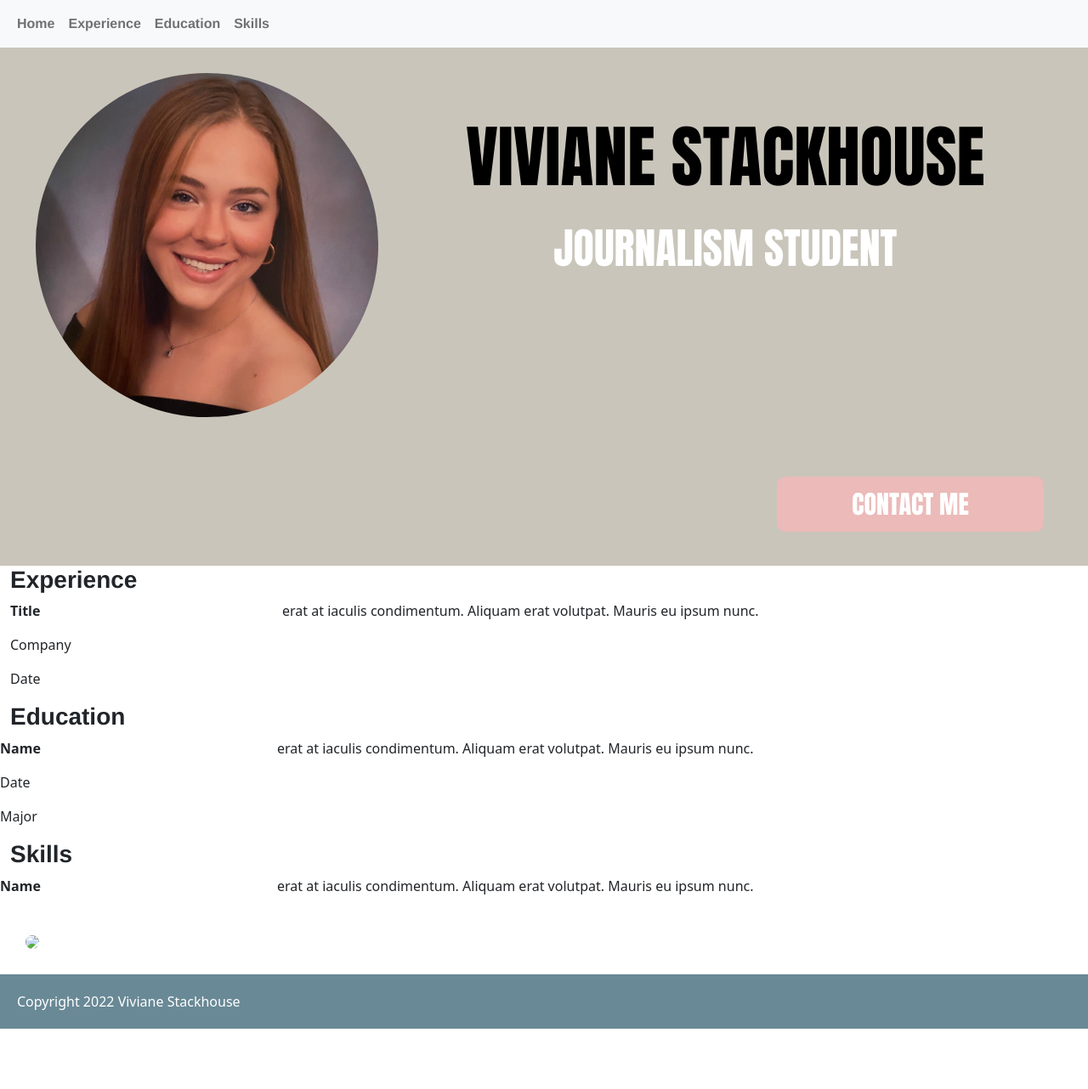
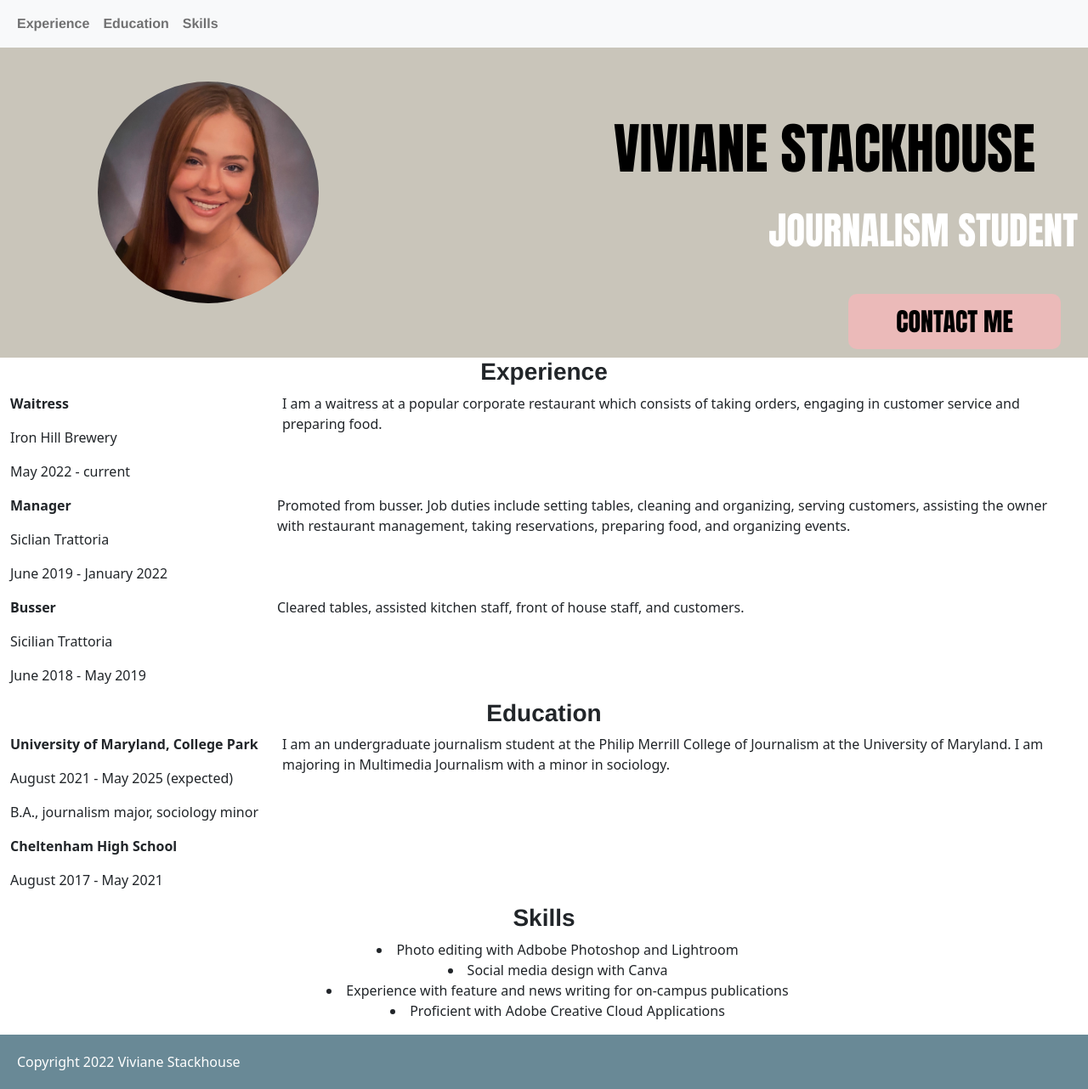
Before and after one commit to vstackho/vivi-stackhouse-352, a plain HTML site: page online-portfolio-project/index.html in a window 1280 px wide. Shown: the whole page at 85% size. Before the commit the page ends 1211 px from the top, so only its background shows below. Drawn offline with nearby package versions, Linux system fonts and the light colour scheme.

Commit message:
final touches

```diff
--- a/online-portfolio-project/index.html
+++ b/online-portfolio-project/index.html
@@ -31,10 +31,6 @@
         <ul class="navbar-nav me-auto mb-2 mb-lg-0">
 
         <li class="nav-item">
-          <a class="nav-link" href="#Experience">Home</a>
-        </li>
-
-        <li class="nav-item">
           <a class="nav-link" href="#Experience">Experience</a>
         </li>
 
@@ -62,11 +58,15 @@
             <img src="vivi-square-headshot.JPEG" id="headshot">
         </div>
         <div class="col-sm-8">
-            <h1>Viviane Stackhouse</h1>
-            <h2>Journalism student</h2>
+            <h1>
+                Viviane Stackhouse
+            </h1>
+            <h2>
+                Journalism student
+            </h2>
+            <button id="button"><a href="mailto:vivstackhouse@gmail.com">Contact Me</a></button>
         </div>
     </div>
-<button id="button"><a href="#">Contact Me</a></button>
 </div>
 <!--Topper end-->
 
@@ -80,17 +80,47 @@
     <div class="row">
         <div class="col-3">
             <p
-               id="title">Title</p>
+               id="title">Waitress</p>
             <p
-               id="company">Company</p>
+               id="company">Iron Hill Brewery</p>
             <p
-               id="date">Date</p>
+               id="date">May 2022 - current</p>
         </div>
         <div class="col-9">
             <p id="description">
-                erat at iaculis condimentum. Aliquam erat volutpat. Mauris eu ipsum nunc.
+I am a waitress at a popular corporate restaurant which consists of taking orders, engaging in customer service and preparing food.
             </p>
         </div>
+            <div class="row">
+        <div class="col-3">
+            <p
+               id="title">Manager</p>
+            <p
+               id="company">Siclian Trattoria</p>
+            <p
+               id="date">June 2019 - January 2022</p>
+        </div>
+        <div class="col-9">
+            <p id="description">
+Promoted from busser.  Job duties include setting tables, cleaning and organizing, serving customers, assisting the owner with restaurant management, taking reservations, preparing food, and organizing events.
+            </p>
+        </div>
+        </div>
+        <div class="row">
+        <div class="col-3">
+            <p
+               id="title">Busser</p>
+            <p
+               id="company">Sicilian Trattoria</p>
+            <p
+               id="date">June 2018 - May 2019</p>
+        </div>
+        <div class="col-9">
+            <p id="description">
+              Cleared tables, assisted kitchen staff, front of house staff, and customers.
+            </p>
+        </div>
+    </div>
     </div>
 </div>
 <div class="container-fluid">
@@ -100,21 +130,32 @@
             <h3>Education</h3>
         </div>
     </div>
-    </div>
     <div class="row">
         <div class="col-3">
             <p
-               id="title">Name</p>
+               id="title">University of Maryland, College Park</p>
             <p
-               id="company">Date</p>
+               id="date">August 2021 - May 2025 (expected)</p>
             <p
-               id="date">Major</p>
+               id="major">B.A., journalism major, sociology minor</p>
         </div>
         <div class="col-9">
             <p id="description">
-                erat at iaculis condimentum. Aliquam erat volutpat. Mauris eu ipsum nunc.
+                I am an undergraduate journalism student at the Philip Merrill College of Journalism at the University of Maryland. I am majoring in Multimedia Journalism with a minor in sociology.
             </p>
         </div>
+            <div class="row">
+        <div class="col-3">
+            <p
+               id="title">Cheltenham High School</p>
+            <div class="col-9">
+            <p id="description">
+                August 2017 - May 2021
+            </p>
+        </div>
+                </div>
+</div>
+</div>
 </div>
 <div class="container-fluid">
     <div class="row">
@@ -123,26 +164,19 @@
             <h3>Skills</h3>
         </div>
     </div>
-    </div>
     <div class="row">
-        <div class="col-3">
-            <p
-               id="title">Name</p>
-        </div>
-        <div class="col-9">
-            <p id="description">
-                erat at iaculis condimentum. Aliquam erat volutpat. Mauris eu ipsum nunc.
-            </p>
+    <div>
+
+        <ul style=list-style-type: square id="skills">
+         <li>Photo editing with Adbobe Photoshop and Lightroom</li>
+        <li>Social media design with Canva</li>
+        <li>Experience with feature and news writing for on-campus publications</li>
+        <li>Proficient with Adobe Creative Cloud Applications</li>
+        </ul>
+
         </div>
 </div>
-<!--Headhot start-->
-<img src="697CEEC0-3D50-48F4-9C09-50E2E7507630.JPEG" id="headshot">
-<!--Headhot end-->
-
-
-
-
-
+</div>
 <!---Footer start--->
 <div class="container-fluid" id="footer">
   Copyright 2022 Viviane Stackhouse
--- a/online-portfolio-project/style.css
+++ b/online-portfolio-project/style.css
@@ -39,11 +39,14 @@ h2 {
     border-radius: 10px;
     padding:10px 30px 10px 30px;
     text-transform:uppercase;
-    margin:40px;
-    width:25%;
+    margin:40px 20px 10px 0px;
+    width:300px;
+}
+#button:hover {
+    background-color:#698996;
 }
 #button a {
-    color:white;
+    color:black;
     text-decoration: none;
     font-family: impact;
     font-size: 30px;
@@ -51,8 +54,54 @@ h2 {
 #navbarSupportedContent {
     font-family: helvetica neue;
     font-weight: bold;
+    color: black;
 }
 h3 {
     font-family: helvetica neue;
     font-weight: bold;
+    text-align: center;
 }
+#skills {
+    text-align: center;
+    list-style-position: inside
+}
+@media {
+    h1 {
+        font-size: 50px;
+    }
+    h2 {
+        font-size: 30px;
+    }
+    #headshot {
+        width: 300px;
+    }
+
+}
+
+@media (min-width: 576px) {
+    h1 {
+        text-align: right;
+        font-size: 50px;
+    }
+    h2  {
+        text-align: right;
+        font-size: 40px;
+    }
+    #headshot {
+        width: 280px;
+        padding: 10px;
+    }
+    #button {
+        width: 250px;
+    }
+
+}
+
+@media (min-width: 992px) {
+    h1 {
+        font-size: 65px;
+    }
+    h2 {
+    font-size: 45px;
+    }
+}
```
Also changed, not shown: 1 other file.
